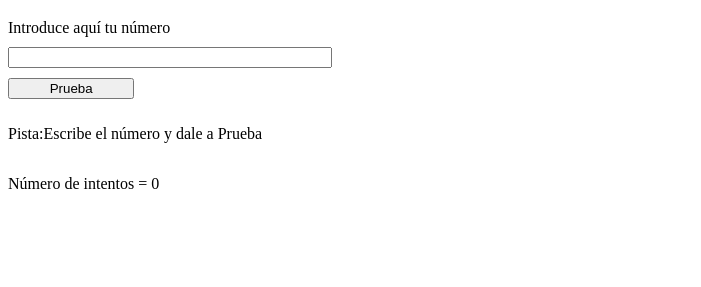
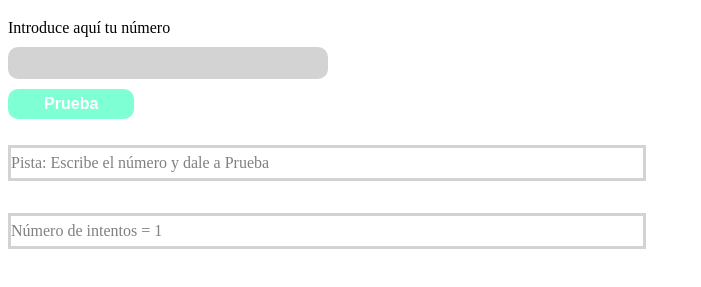
Before and after one commit to NataliaPuertac/guess-the-number, a plain HTML site: page index.html in a window 1280 px wide. Both pictures are taken after a click on the button "Prueba". Shown: the part 61-348 px from the top of the page, without its empty margins (0-701 px from the left). Drawn offline with Linux system fonts and the light colour scheme.

Commit message:
add count function

```diff
--- a/css/main.css
+++ b/css/main.css
@@ -10,14 +10,43 @@ font-weight: bold;
 
 .input{
     width: 25%;
+    background-color: lightgray;
+    border-radius: 10px;
+    border-style: none;
+    height: 30px;
 }
 
 .btn{
     width: 10%;
+    border-radius: 10px;
+    color: white;
+    font-weight: bold;
+    background-color: aquamarine;
+    border-style: none;
+    height: 30px;
+    font-size: 16px;
 }
 
-.pistas{
+.div{
     display: flex;
     flex-direction: column;
     margin-top: 10px;
 }
+
+.clue{
+    border: solid 3px lightgray;
+    width: 50%;
+    height: 30px;
+    display: flex;
+    align-items: center;
+    color: gray;
+}
+
+.tried{
+    border: solid 3px lightgray;
+    width: 50%;
+    height: 30px;
+    display: flex;
+    align-items: center;
+    color: gray;
+}
--- a/index.html
+++ b/index.html
@@ -17,9 +17,9 @@
         <input type="text" class="input js-label" />
         <input class="btn js-btn" type="button" value="Prueba" />
       </form>
-      <div class="pistas">
-        <p class="js-pista">Pista:Escribe el número y dale a Prueba</p>
-        <p class="js-intentos">Número de intentos = 0</p>
+      <div class="div">
+        <p class="js-clue clue">Pista: Escribe el número y dale a Prueba</p>
+        <p class="js-tried tried">Número de intentos = 0</p>
       </div>
     </main>
     <script type="text/javascript" src="./js/main.js"></script>
--- a/js/main.js
+++ b/js/main.js
@@ -4,9 +4,10 @@
 
 const userNumber = document.querySelector('.js-label');
 const btn = document.querySelector('.js-btn');
-const pista = document.querySelector('.js-pista');
-const intentos = document.querySelector('.js-intentos');
+const clue = document.querySelector('.js-clue');
+const tried = document.querySelector('.js-tried');
 const randomNumber = getRandomNumber(100);
+let counter = 0;
 
 console.log(`el número aleatorio es ${randomNumber}`);
 
@@ -16,18 +17,23 @@ function getRandomNumber(max) {
   return Math.ceil(Math.random() * max);
 }
 
+function count() {
+  counter = counter + 1;
+  tried.innerHTML = `Número de intentos = ${counter}`;
+}
+
 function compare() {
   const userNumberValue = userNumber.value;
   if (parseInt(userNumberValue) === randomNumber) {
-    pista.innerHTML = `Has ganado campeona!!!`;
+    clue.innerHTML = `Has ganado campeona!!!`;
   } else if (parseInt(userNumberValue) === 0) {
-    pista.innerHTML = `El número debe estar entre 1 y 100.`;
+    clue.innerHTML = `El número debe estar entre 1 y 100.`;
   } else if (parseInt(userNumberValue) > 100) {
-    pista.innerHTML = `El número debe estar entre 1 y 100.`;
+    clue.innerHTML = `El número debe estar entre 1 y 100.`;
   } else if (parseInt(userNumberValue) < randomNumber) {
-    pista.innerHTML = `El número es demasiado bajo`;
+    clue.innerHTML = `El número es demasiado bajo`;
   } else if (parseInt(userNumberValue) > randomNumber) {
-    pista.innerHTML = `El número es demasiado alto`;
+    clue.innerHTML = `El número es demasiado alto`;
   }
 }
 
@@ -36,6 +42,7 @@ function compare() {
 function handleclick(ev) {
   ev.preventDefault();
   compare();
+  count();
 }
 
 btn.addEventListener('click', handleclick);
```
